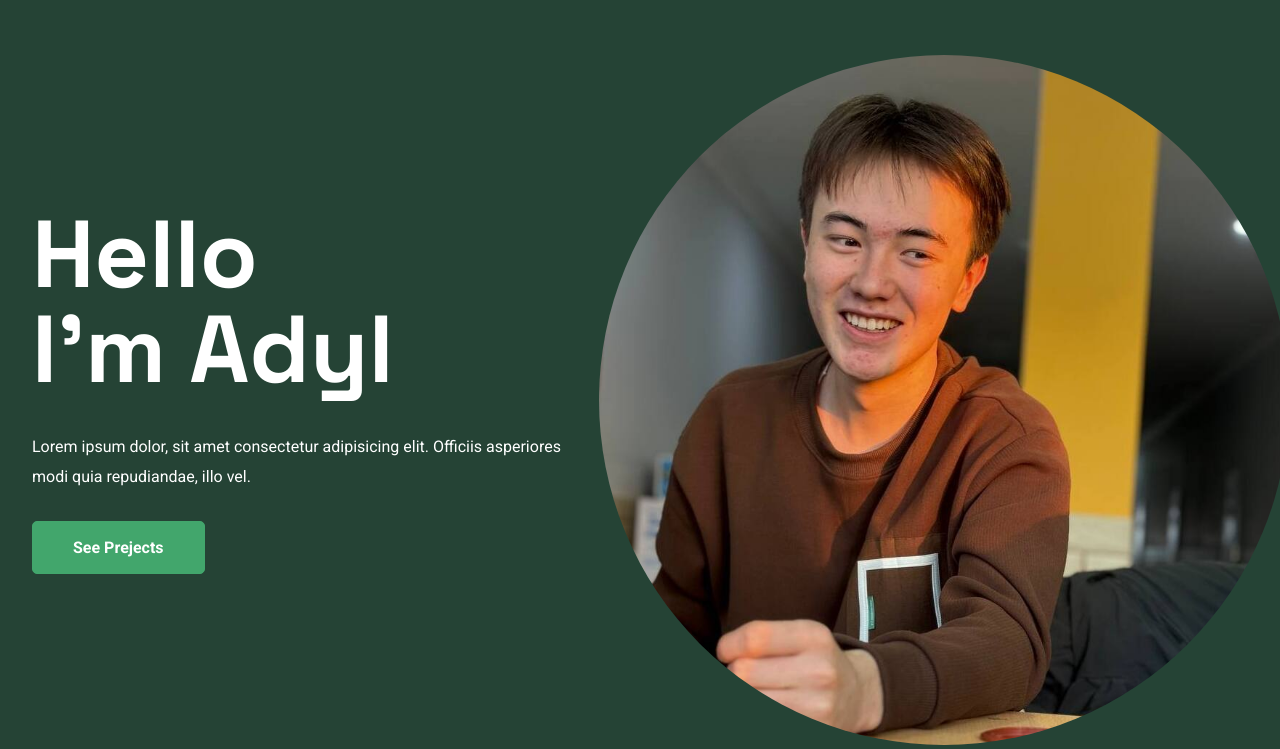
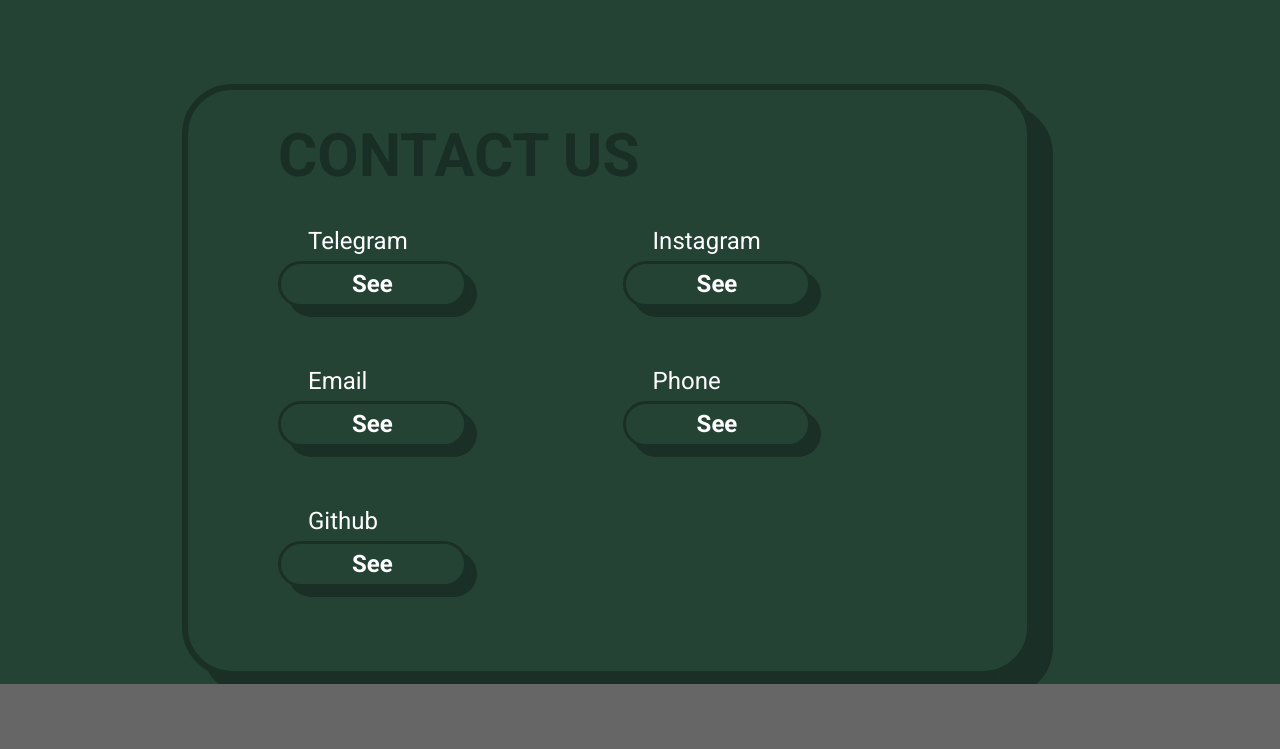
Before and after one commit to adylnurmatov/portfolio, a plain HTML site: page contacts.html in a window 1280 px wide. Shown: the part 116-865 px from the top of the page. After the commit the page ends 800 px from the top, so only its background shows below. Drawn offline with Linux system fonts and the light colour scheme.

Commit message:
first commit

```diff
--- a/contacts.html
+++ b/contacts.html
@@ -38,23 +38,62 @@
                 </li>
             </ul>
             <div class="box">
-                <form action="contacts.html">
+                <form action="#">
                     <button type="submit" class="button">Lets talk</button>
                 </form>
-                <!-- <button type="button">Lets talk</button> -->
             </div>
+
         </nav>
-        <div class="content">
-            <h1>Hello <br> I'm Adyl</h1>
-            <p>Lorem ipsum dolor, sit amet consectetur adipisicing elit. Officiis asperiores <br> modi quia repudiandae,
-                illo
-                vel.
-            </p>
-            <a href="works.html" class="btn">See Prejects</a>
-        </div>
-        <div class="mid">
-            <img src="img/myphoto.jpg" alt="">
+        <div class="card">
+            <h2>Contact Us</h2>
+            <div class="row">
+                <div class="col">
+                    <div class="form-group">
+                        <label>Telegram</label>
 
+                        <form action="">
+                            <input type="submit" value="See">
+                        </form>
+                    </div>
+                </div>
+
+                <div class="col">
+                    <div class="form-group">
+                        <label>Instagram</label>
+                        <form action="">
+                            <input type="submit" value="See">
+                        </form>
+                    </div>
+                </div>
+
+                <div class="col">
+                    <div class="form-group">
+                        <label>Email</label>
+                        <form action="">
+                            <input type="submit" value="See">
+                        </form>
+                    </div>
+                </div>
+
+                <div class="col">
+                    <div class="form-group">
+                        <label>Phone</label>
+                        <form action="">
+                            <input type="submit" value="See">
+                        </form>
+                    </div>
+                </div>
+
+                <div class="col">
+                    <div class="form-group">
+                        <label>Github</label>
+                        <form action="">
+                            <input type="submit" value="See">
+                        </form>
+                    </div>
+                </div>
+
+            </div>
         </div>
     </div>
 
--- a/css/contacts.css
+++ b/css/contacts.css
@@ -106,36 +106,113 @@ button:hover {
     margin-bottom: 30px;
 }
 
-.btn {
-    background-color: #42a66c;
-    display: inline-block;
-    padding: 16px 40px;
-    color: #fff;
-    font-size: 16px;
-    font-weight: 600;
-    text-decoration: none;
-    border: 1px solid #42a66c;
-    margin-right: 30px;
-    border-radius: 5px;
+* {
+    margin: 0;
+    padding: 0;
+    border-size: border-box;
 }
 
-.btn:hover {
-    background-color: #fff;
-    border: 1px solid #fff;
-    color: #42a66c;
-    transform: scale(1.1);
-    transition: .5s;
+html,
+body {
+    height: 100vh;
+    background: #666666;
+    font-family: 'Balsamiq Sans', sans-serif;
 }
 
-.mid {
-    position: absolute;
-    left: 75%;
-    top: 75%;
-    transform: translate(-50%, -50%);
+body {
+    display: flex;
+    align-items: center;
+    justify-content: center;
 }
 
-.mid img {
-    height: 690px;
-    width: 690px;
-    border-radius: 50%;
+.card {
+    margin-top: 100px;
+    margin-left: 150px;
+    width: 70%;
+    padding: 30px 90px 90px 90px;
+    border: 6px solid rgba(0, 0, 0, 0.3);
+    box-shadow: 20px 20px 0 rgba(0, 0, 0, 0.3);
+    border-radius: 50px;
+    position: relative;
 }
+
+.card h2 {
+    color: rgba(0, 0, 0, 0.3);
+    font-size: 60px;
+    text-transform: uppercase;
+}
+
+.card .row {
+    position: relative;
+    width: 100%;
+    display: grid;
+    grid: auto / auto auto;
+    grid-template-columns: repeat(auto-fit, minmax(40%, 1fr));
+    grid-gap: 30px;
+}
+
+.card .row .col {
+    position: relative;
+    width: 100%;
+    margin: 30px 20px 40px 0;
+    transition: 0.5s;
+}
+
+.card .row .form-group {
+    position: relative;
+    width: 100%;
+    height: 40px;
+    color: #ffffff;
+}
+
+
+
+.card .row .form-group label {
+    line-height: 40px;
+    color: #ffffff;
+    font-size: 24px;
+    margin: 0 0 0 30px;
+    display: block;
+    pointer-events: none;
+}
+
+.row .col:nth-child(6) {
+    margin-top: 64px;
+}
+
+
+
+.card .row input[type="submit"] {
+    border: 3px solid rgba(0, 0, 0, 0.3);
+    box-shadow: 10px 10px 0 rgba(0, 0, 0, 0.3);
+    height: 100%;
+    width: 60%;
+    cursor: pointer;
+    outline: none;
+    background: transparent;
+    color: #ffffff;
+    line-height: 40px;
+    font-size: 24px;
+    font-weight: 700;
+    border-radius: 45px;
+}
+
+
+
+@media screen and (max-width: 900px) {
+    .card .row {
+        grid-template-columns: repeat(auto-fit, minmax(70%, 1fr));
+    }
+
+    .card {
+        padding: 20px;
+    }
+
+    .card h2 {
+        font-size: 34px;
+    }
+
+    .card .row input[type="submit"] {
+        width: 100%;
+    }
+}
--- a/css/works.css
+++ b/css/works.css
@@ -92,7 +92,9 @@ button:hover {
 
 
 .thumbnail {
-    width: 100%;
+    width: 500px;
+    height: 400px;
+    border-radius: 30%;
 }
 
 .video-title {
```
Also changed, not shown: css/gallery.css (+7 -1 lines), gallery.html (+1 -2 lines), works.html (+19 -18 lines).
